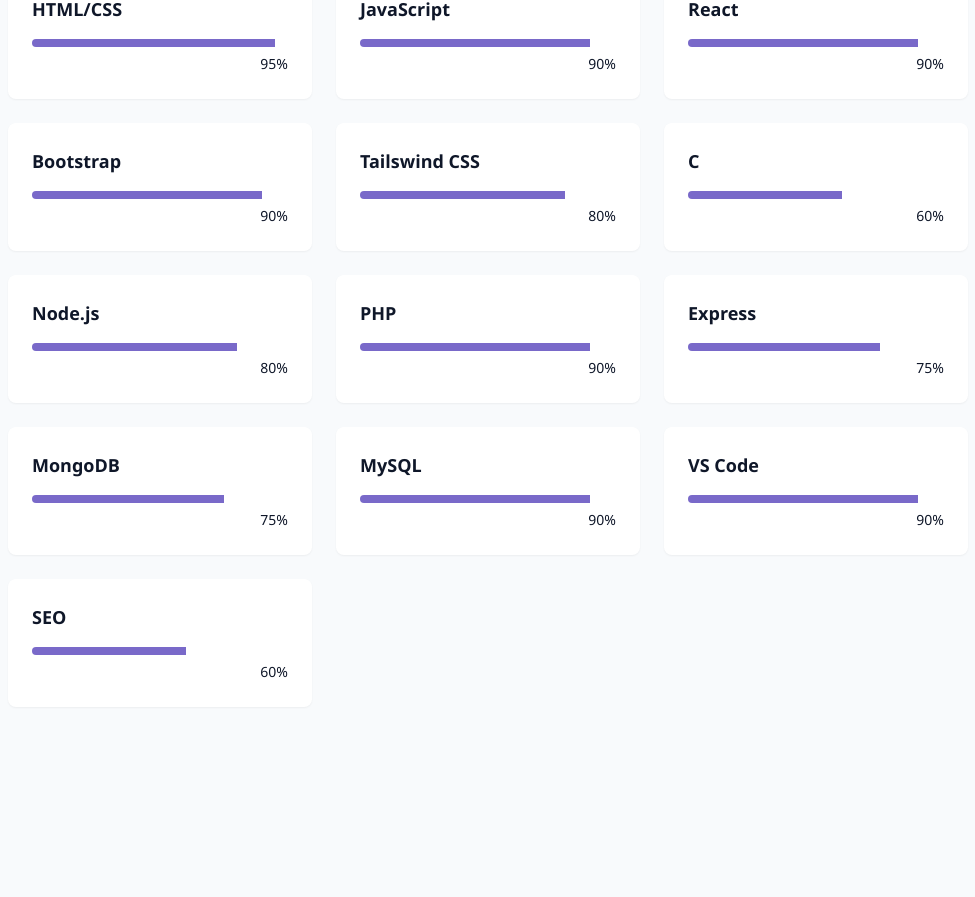
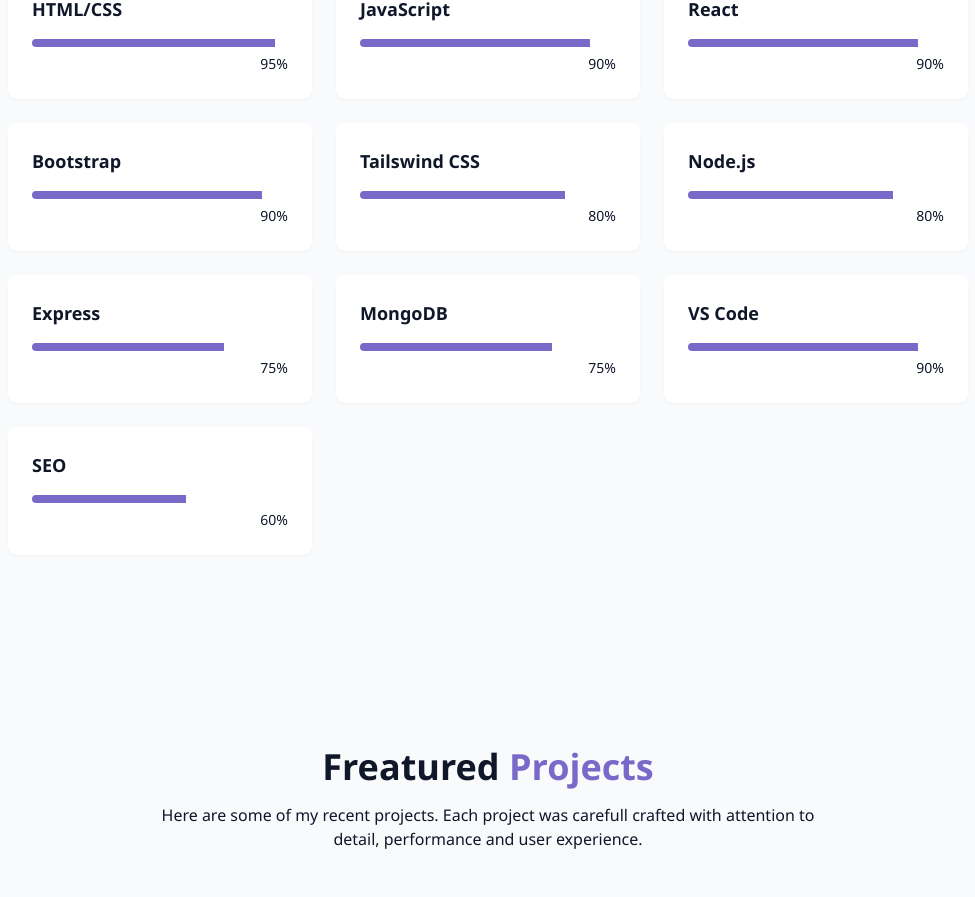
Before and after one commit to VinothSelvam17/Portfolio, a React (Vite) app: page / in a window 1280 px wide. Shown: the part 1831-2728 px from the top of the page, without its empty margins (152-1127 px from the left). Built offline with nearby package versions, Linux system fonts and the light colour scheme.

Commit message:
Update SkillsSection by removing backend languages
Removed C, PHP, and MySQL from backend skills.

```diff
--- a/src/components/SkillsSection.jsx
+++ b/src/components/SkillsSection.jsx
@@ -8,12 +8,9 @@
     {name: "Bootstrap", level: 90, category: "frontend"},
     {name: "Tailswind CSS", level: 80, category: "frontend"},
 
-    {name: "C", level: 60, category: "backend"},
     {name: "Node.js", level: 80, category: "backend"},
-    {name: "PHP", level: 90, category: "backend"},
     {name: "Express", level: 75, category: "backend"},
     {name: "MongoDB", level: 75, category: "backend"},
-    {name: "MySQL", level: 90, category: "backend"},
 
 
     {name: "VS Code", level: 90, category: "tools"},
```
